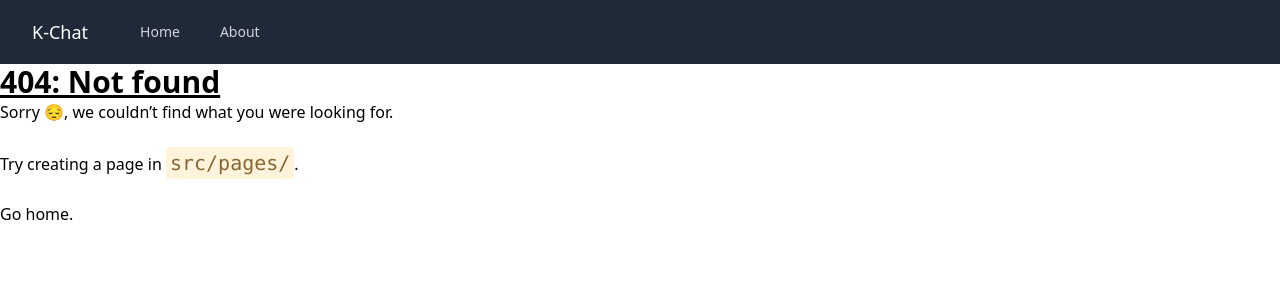
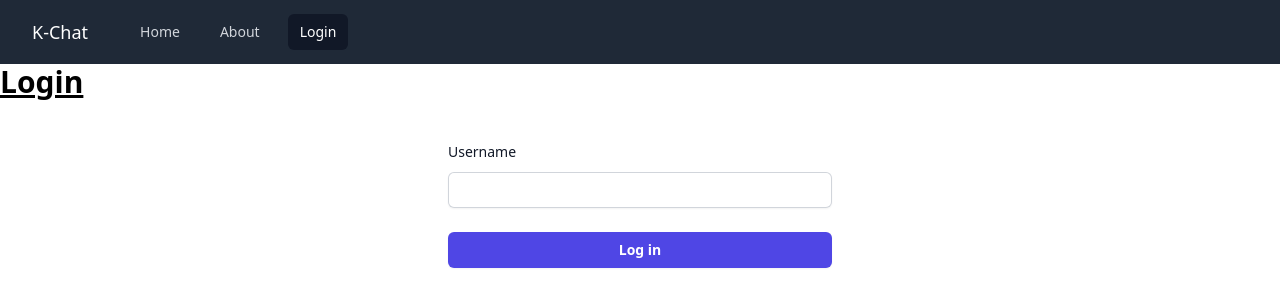
Before and after one commit to andriy-f/webchat, a Gatsby site in the folder client/: page /login in a window 1280 px wide. Before the commit this address had no page. Built offline with nearby package versions, Linux system fonts and the light colour scheme; Gatsby itself is replaced by a stand-in of ours.

Commit message:
Authentication (login)

```diff
--- /dev/null
+++ b/client/src/features/auth/AuthenticationContext.ts
@@ -0,0 +1,15 @@
+import { createContext } from 'react'
+
+export interface AuthenticationContextType {
+  userName: string
+  login: (userName: string) => void
+}
+
+const initialContext: AuthenticationContextType = {
+  userName: '',
+  login: function (userName: string) {
+    this.userName = userName
+  },
+}
+
+export const AuthenticationContext = createContext(initialContext)
--- /dev/null
+++ b/client/src/features/auth/Login.tsx
@@ -0,0 +1,53 @@
+import * as React from 'react'
+import { navigate } from 'gatsby'
+
+import { AuthenticationContext } from './AuthenticationContext'
+
+const Login: React.FC = () => {
+  const authContext = React.useContext(AuthenticationContext)
+  const [userName, setUserName] = React.useState('')
+
+  const handleLogin = () => {
+    authContext.login(userName)
+    console.log('nl', authContext.userName)
+    navigate('/')
+  }
+
+  return (
+    <div>
+      <div className="mt-10 sm:mx-auto sm:w-full sm:max-w-sm">
+        <form className="space-y-6" action="#" method="POST" onSubmit={(e) => {
+          e.preventDefault()
+          handleLogin()
+        }}>
+          <div>
+            <label htmlFor="username" className="block text-sm font-medium leading-6 text-gray-900">
+              Username
+            </label>
+            <div className="mt-2">
+              <input
+                id="username"
+                name="username"
+                type="text"
+                onChange={(e) => { setUserName(e.target.value) }}
+                required
+                className="block w-full rounded-md border-0 py-1.5 text-gray-900 shadow-sm ring-1 ring-inset ring-gray-300 placeholder:text-gray-400 focus:ring-2 focus:ring-inset focus:ring-indigo-600 sm:text-sm sm:leading-6"
+              />
+            </div>
+          </div>
+
+          <div>
+            <button
+              type="submit"
+              className="flex w-full justify-center rounded-md bg-indigo-600 px-3 py-1.5 text-sm font-semibold leading-6 text-white shadow-sm hover:bg-indigo-500 focus-visible:outline focus-visible:outline-2 focus-visible:outline-offset-2 focus-visible:outline-indigo-600"
+            >
+              Log in
+            </button>
+          </div>
+        </form>
+      </div>
+    </div>
+  )
+}
+
+export default Login
--- a/client/src/features/chat/Chat.tsx
+++ b/client/src/features/chat/Chat.tsx
@@ -4,17 +4,19 @@ import { serverUrl } from '../../config'
 import ChatInput from './ChatInput'
 import ChatMessages from './ChatMessages'
 import { ChatMessage, ChatMessage2Send } from './ChatMessage'
+import { AuthenticationContext } from '../auth/AuthenticationContext'
 
 const Chat: React.FC = () => {
   const [isConnected, setIsConnected] = React.useState(false)
   const [messages, setMessages] = React.useState<ChatMessage[]>([])
   const chatSocketRef = React.useRef<WebSocket | null>(null)
+  const authContext = React.useContext(AuthenticationContext)
 
   const handleSend = (messageText: string) => {
     console.log('Sending message:', messageText)
     const chatMsg2Send: ChatMessage2Send = {
       text: messageText,
-      username: 'me',
+      username: authContext.userName,
       timestamp: Date.now()
     }
 
--- a/client/src/features/chat/ChatMessages.tsx
+++ b/client/src/features/chat/ChatMessages.tsx
@@ -4,7 +4,7 @@ import { ChatMessage } from './ChatMessage'
 const ChatMessages: React.FC<{messages: ChatMessage[]}> = ({messages}) => {
   return (
     <div
-      className='max-h-96 overflow-y-scroll min-h-96 flex flex-col border-t border-gray-200 bg-grey px-4 py-3'>
+      className='max-h-96 overflow-y-scroll min-h-10 flex flex-col border-t border-gray-200 bg-grey px-4 py-3'>
       {messages && messages.map((m) => (
         <div key={m.timestamp}>
           <span className='font-bold'>{m.username}</span>: {m.text}
--- a/client/src/layout.tsx
+++ b/client/src/layout.tsx
@@ -1,9 +1,13 @@
 import * as React from 'react'
 
 import NavLink from './features/navigation/NavLink'
+import { AuthenticationContext } from './features/auth/AuthenticationContext'
 
 const Layout: React.FC<React.PropsWithChildren<{ pageTitle: string }>> = ({ pageTitle, children }) => {
+  const authContext = React.useContext(AuthenticationContext)
+
   return (
+    <AuthenticationContext.Provider value={authContext}>
       <div
         className='container mx-auto'>
         <nav className='bg-gray-800'>
@@ -13,12 +17,19 @@ const Layout: React.FC<React.PropsWithChildren<{ pageTitle: string }>> = ({ page
                 <div className='flex-shrink-0'>
                   <div className='text-white text-lg' >K-Chat</div>
                 </div>
-                <div className='hidden md:block'>
+                <div className='block'>
                   <div className='ml-10 flex items-baseline space-x-4'>
                     <NavLink to='/'>Home</NavLink>
                     <NavLink to='/about'>About</NavLink>
+                    <NavLink to='/login'>Login</NavLink>
                   </div>
                 </div>
+              </div>
+              <div className='text-white'>
+                {authContext.userName
+                  ? `Hello, ${authContext.userName}`
+                  : ''
+                }
               </div>
             </div>
           </div>
@@ -32,6 +43,8 @@ const Layout: React.FC<React.PropsWithChildren<{ pageTitle: string }>> = ({ page
           {children}
         </main>
       </div>
+    </AuthenticationContext.Provider>
+
   )
 }
 
--- /dev/null
+++ b/client/src/pages/login.tsx
@@ -0,0 +1,20 @@
+
+import * as React from 'react'
+import type { HeadFC, PageProps } from 'gatsby'
+
+import Layout from '../layout'
+import Login from '../features/auth/Login'
+
+const pageTitle = 'Login'
+
+const IndexPage: React.FC<PageProps> = () => {
+  return (
+    <Layout pageTitle={pageTitle}>
+      <Login />
+    </Layout>
+  )
+}
+
+export default IndexPage
+
+export const Head: HeadFC = () => <title>{pageTitle}</title>
```
